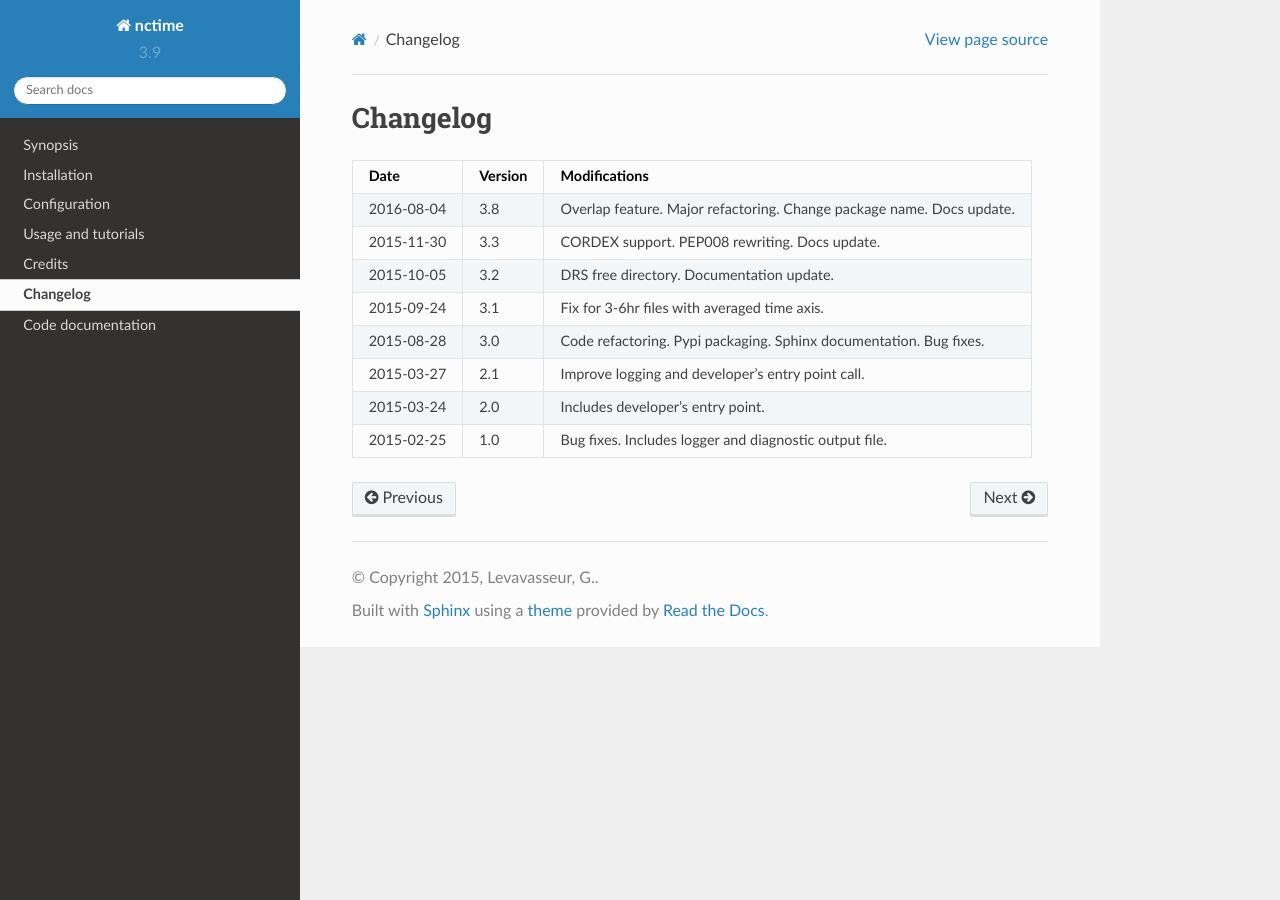
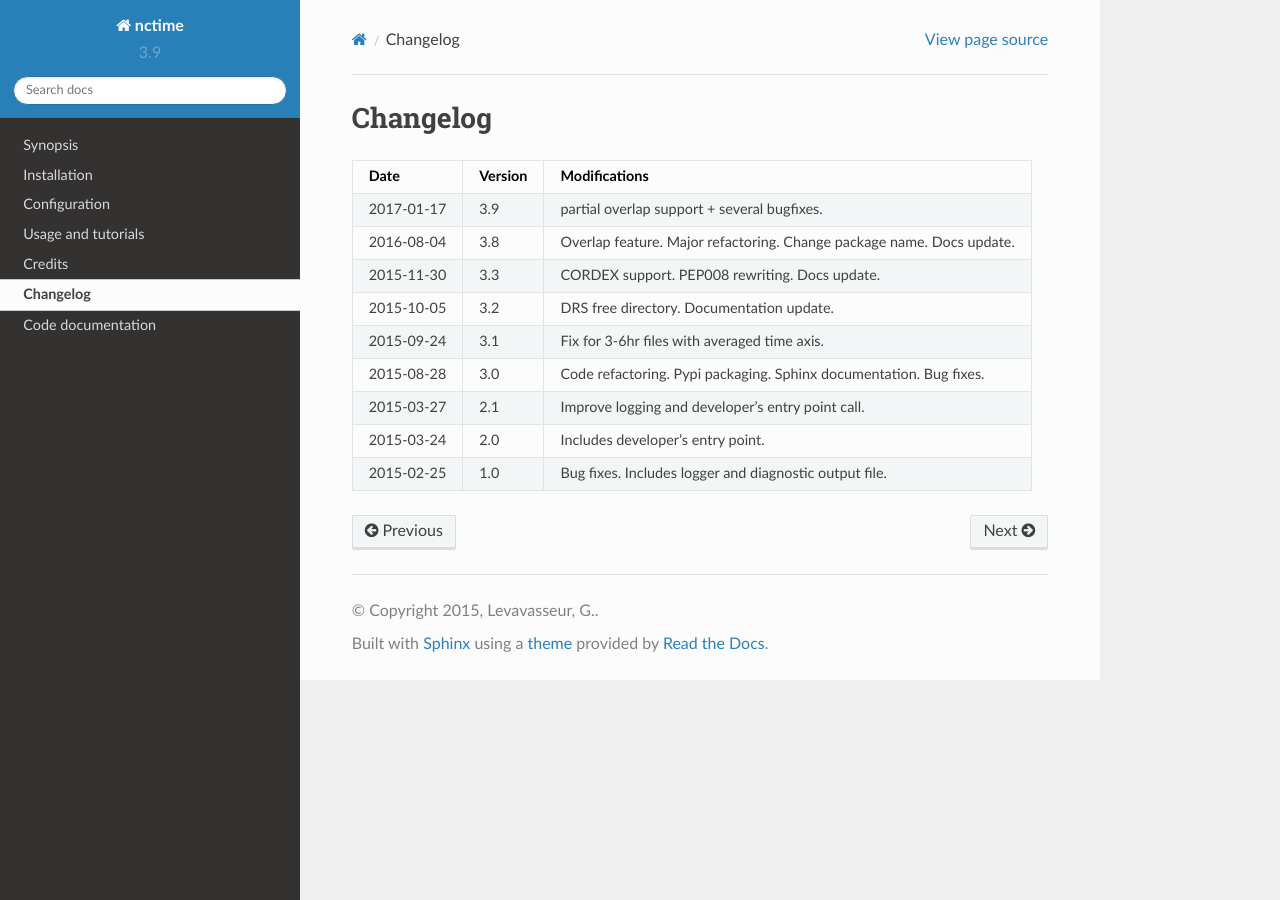
Before and after one commit to ESPRI-Mod/nctime, a Sphinx documentation site: the page built from docs/log.rst, in a window 1280 px wide. Built offline with Sphinx 7.4.7 and the Read the Docs theme 2.0.0, drawn with Linux system fonts in a browser that asks for light colours; pages that are not in the unit, such as notebooks, are missing from menus.

Commit message:
partial overlap support

```diff
--- a/docs/log.rst
+++ b/docs/log.rst
@@ -6,6 +6,8 @@ Changelog
 +------------+---------+----------------------------------------------------------------------+
 | Date       | Version | Modifications                                                        |
 +============+=========+======================================================================+
+| 2017-01-17 | 3.9     | partial overlap support + several bugfixes.                          |
++------------+---------+----------------------------------------------------------------------+
 | 2016-08-04 | 3.8     | Overlap feature. Major refactoring. Change package name. Docs update.|
 +------------+---------+----------------------------------------------------------------------+
 | 2015-11-30 | 3.3     | CORDEX support. PEP008 rewriting. Docs update.                       |
```
